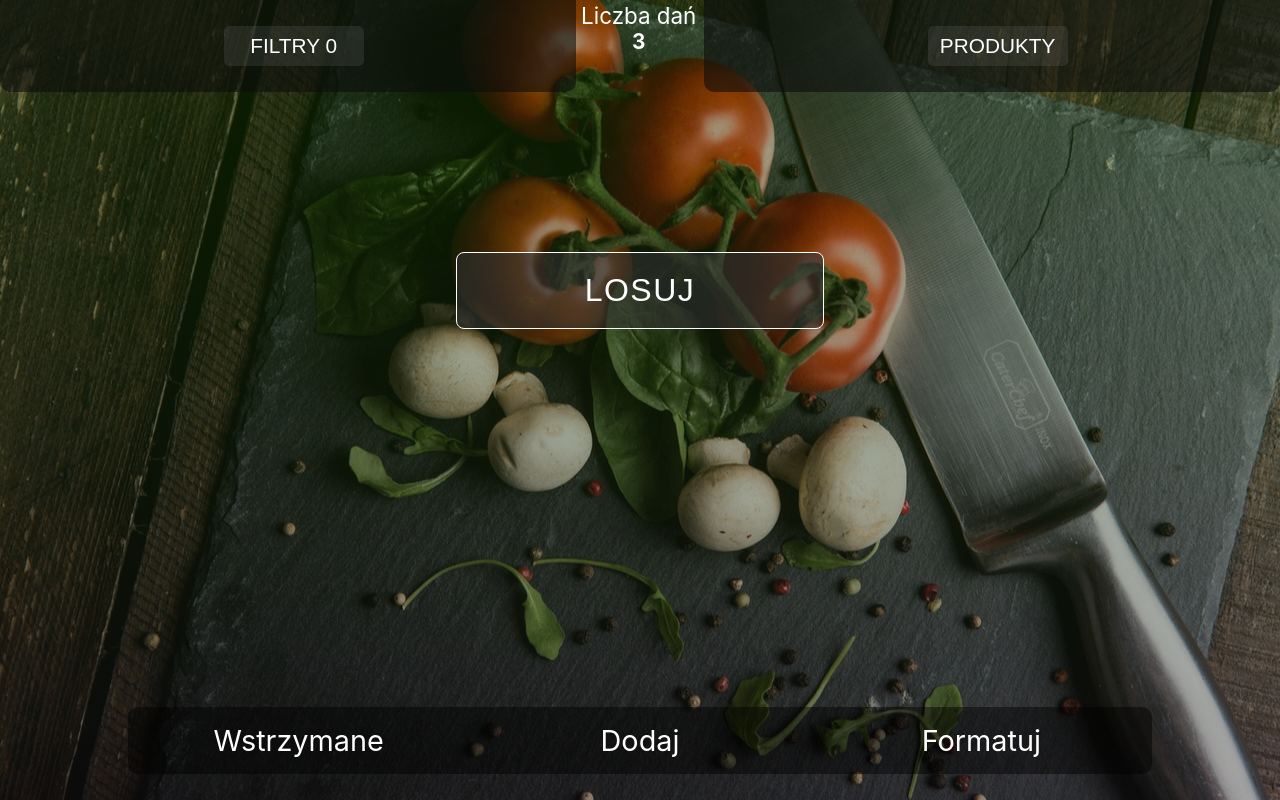
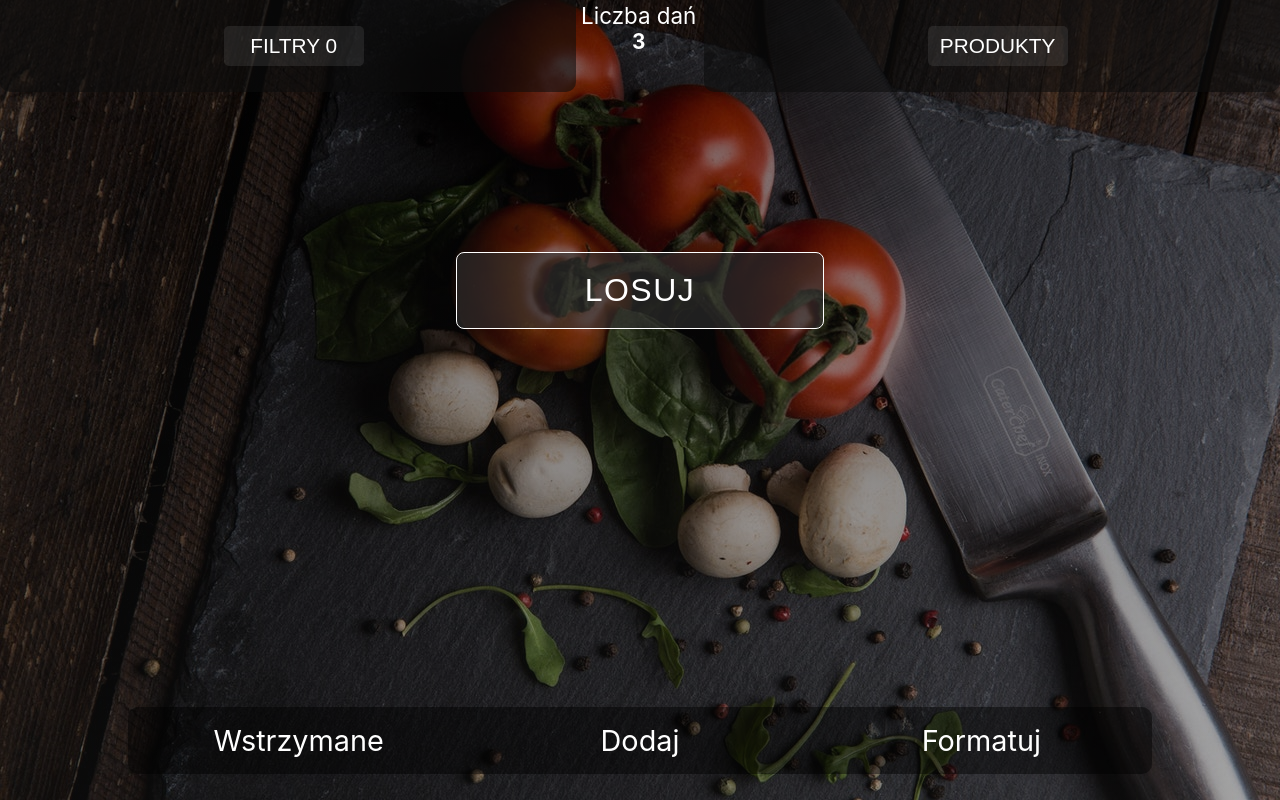
Before and after one commit to atrykp/what-s-for-dinner-react-app, a React (Create React App) app: page / in a window 1280 px wide. Built offline with nearby package versions, Linux system fonts and the light colour scheme.

Commit message:
change media style in css files

```diff
--- a/package.json
+++ b/package.json
@@ -10,6 +10,7 @@
     "react-dom": "^17.0.1",
     "react-router-dom": "^5.2.0",
     "react-scripts": "4.0.1",
+    "react-transition-group": "^4.4.1",
     "uuidv4": "^6.2.6",
     "web-vitals": "^0.2.4"
   },
--- a/src/index.css
+++ b/src/index.css
@@ -14,10 +14,11 @@ body {
 
   background-size: cover;
   background-repeat: no-repeat; */
-  background: linear-gradient(rgba(24, 75, 0, 0.4), rgba(26, 26, 26, 0.4)),
+  background: linear-gradient(rgba(0, 0, 0, 0.52), rgba(26, 26, 26, 0.4)),
     url(./images/pexels-toni-cuenca-594060.jpg);
+
   background-size: cover;
-  background-position: center;
+  /* backdrop-filter: grayscale(30%); */
   background-repeat: no-repeat;
 }
 
--- a/src/pages/FileterArr.js
+++ b/src/pages/FileterArr.js
@@ -283,7 +283,6 @@ const FileterArr = ({
           {`filtry ${activeFilters().length}`}
         </button>
       </div>
-
       {filterForm}
       <div className="filterArr">{filterSection && filterArr}</div>
     </>
--- a/src/pages/UserProducts.js
+++ b/src/pages/UserProducts.js
@@ -1,6 +1,7 @@
 import React, { useState } from "react";
 import { v4 } from "uuid";
 import "../styles/UserProducts.css";
+import { Transition } from "react-transition-group";
 
 const UserProducts = ({
   allDishes,
--- a/src/styles/FilterArr.css
+++ b/src/styles/FilterArr.css
@@ -87,7 +87,7 @@
     padding: 0;
   }
 }
-@media (min-width: 700px) {
+@media (min-width: 770px) {
   .filters__name {
     font-size: 1.5rem;
   }
--- a/src/styles/UserProducts.css
+++ b/src/styles/UserProducts.css
@@ -69,7 +69,7 @@
     grid-template-columns: repeat(2, 1fr);
   }
 }
-@media (min-width: 700px) {
+@media (min-width: 770px) {
   .userProducts__activeBtn {
     font-size: 1.3rem;
     margin: 2% auto;
```
Also changed, not shown: 2 other files (tests, documents, lock files or other folders).
